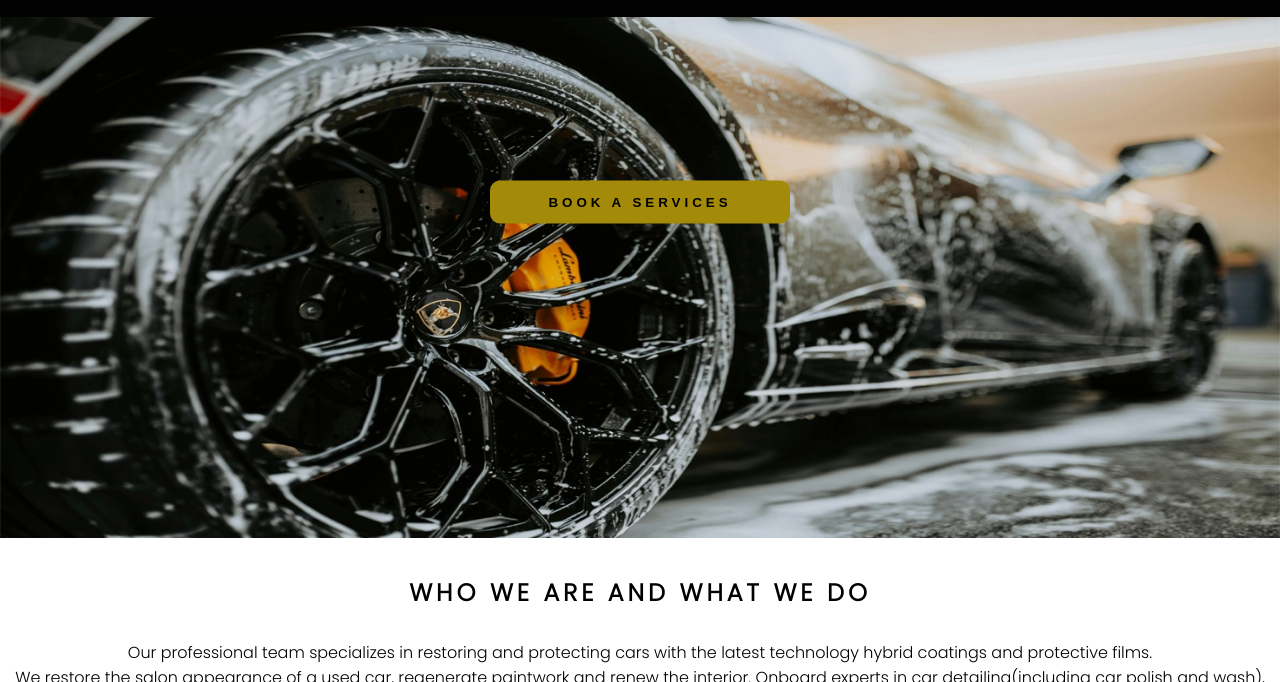
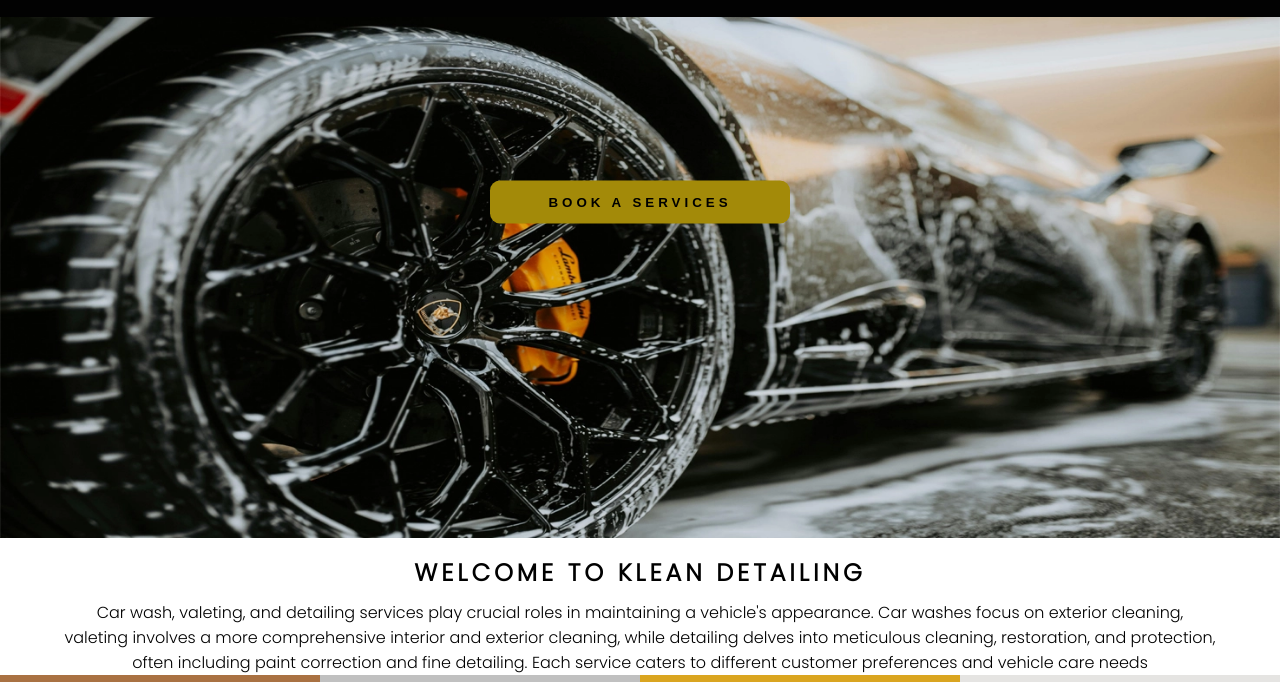
Before and after one commit to trxdave/kleandetailing, a plain HTML site: page index.html in a window 1280 px wide. Shown: the part 198-880 px from the top of the page. Drawn offline with Linux system fonts and the light colour scheme.

Commit message:
update description

```diff
--- a/assets/CSS/style.css
+++ b/assets/CSS/style.css
@@ -96,12 +96,13 @@ ul {
   }
 
   #welcome {
-    padding: 30px 0;
+    padding: 10px 0;
     margin-top: 0;
   }
 
   * {
     box-sizing: border-box;
+    margin-top: 0px;
   }
 
   /* Create four equal columns that floats next to each other */
--- a/index.html
+++ b/index.html
@@ -53,15 +53,13 @@
 </div>
 
     <section id="wash">
-        <h2 id="welcome">Who We Are and What We Do</h2>
+        <h2 id="welcome">WELCOME TO KLEAN DETAILING</h2>
         <div id="left-about">
             <div class="left-about-heading">
                 <hr>
                 <p>
-                    Our professional team specializes in restoring and protecting cars with the latest technology hybrid coatings and protective films. <br>We restore the salon appearance of a used car, regenerate paintwork and renew the interior.
-Onboard experts in car detailing(including car polish and wash), <br> valeting and zoning guarantee no one will take better care of your vehicle than the Klean Detailing family. <br>Many years of experience reflected in every job done 100%. <br>Time and your satisfaction we put in the first place, so we would not let you down
+                    Car wash, valeting, and detailing services play crucial roles in maintaining a vehicle's appearance. Car washes focus on exterior cleaning, <br>valeting involves a more comprehensive interior and exterior cleaning, while detailing delves into meticulous cleaning, restoration, and protection, <br> often including paint correction and fine detailing. Each service caters to different customer preferences and vehicle care needs
                 </p>
-
 
             </div>
             </div>
```
